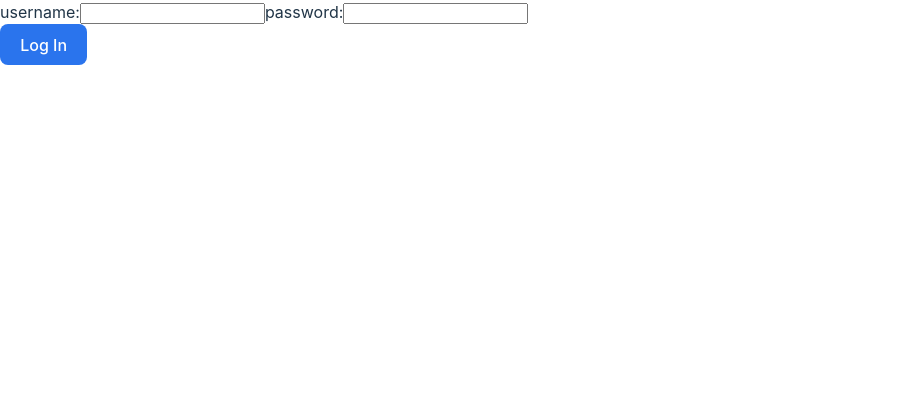
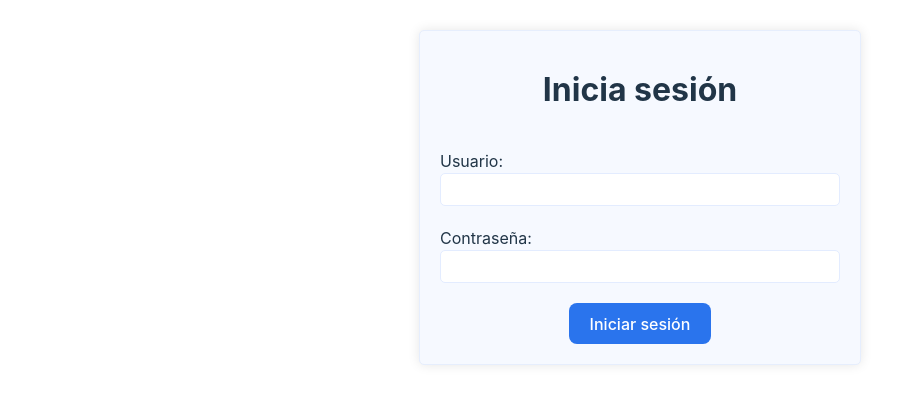
Before and after one commit to david-fb/people-list-web, a React (Vite) app: page /login in a window 1280 px wide. Shown: the top 404 px of the page, without its empty margins (0-924 px from the left). Built offline with nearby package versions, Linux system fonts and the light colour scheme.

Commit message:
add modal, login style

```diff
--- a/src/components/ModalUser.jsx
+++ b/src/components/ModalUser.jsx
@@ -4,6 +4,7 @@ import { useSelector, useDispatch } from 'react-redux';
 import { selectRefreshToken, userLogOut } from '../reducers/userSlice';
 import { createPerson, updateById } from '../services/api/person';
 import { toast } from 'react-toastify';
+import DeleteIcon from '../assets/DeleteIcon';
 
 import '../styles/ModalUser.css';
 
@@ -88,7 +89,7 @@ const ModalUser = forwardRef((props, ref) => {
   return (
     <div tabIndex={props.tabIndex} onFocus={props.onFocus} ref={ref} className="ModalUser">
       <button className="CloseButton" onClick={handleClose}>
-        Close
+        <DeleteIcon />
       </button>
       <h2>{title}</h2>
       <form ref={form} onSubmit={handleSubmit}>
@@ -120,7 +121,7 @@ const ModalUser = forwardRef((props, ref) => {
           </label>
         </div>
         <div className="buttonsContainer">
-          <button onClick={handleClose} type="button">
+          <button className="CancelButton" onClick={handleClose} type="button">
             Cancelar
           </button>
           <button>Guardar</button>
--- a/src/index.css
+++ b/src/index.css
@@ -70,6 +70,14 @@ button:focus-visible {
   outline: 4px auto -webkit-focus-ring-color;
 }
 
+input, select {
+  border: none;
+  padding: 8px 16px;
+  border-radius: 5px;
+  border: 1px solid #e3ecff;
+  background: #fff;
+}
+
 /* @media (prefers-color-scheme: light) {
   :root {
     color: #213547;
--- a/src/pages/Login.jsx
+++ b/src/pages/Login.jsx
@@ -3,6 +3,7 @@ import { useDispatch } from 'react-redux';
 import { logIn } from '../services/api/auth';
 import { userLogIn } from '../reducers/userSlice';
 import { useNavigate } from 'react-router-dom';
+import '../styles/Login.css';
 
 export default function Login() {
   const [username, setUsername] = useState('');
@@ -24,18 +25,19 @@ export default function Login() {
   };
 
   return (
-    <div>
-      <form onSubmit={handleSubmit}>
+    <main className="Login">
+      <form className="Login__form" onSubmit={handleSubmit}>
+        <h1>Inicia sesión</h1>
         <label>
-          username:
+          Usuario:
           <input type="text" value={username} onChange={(e) => setUsername(e.target.value)} />
         </label>
         <label>
-          password:
+          Contraseña:
           <input type="text" value={password} onChange={(e) => setPassword(e.target.value)} />
         </label>
-        <button>Log In</button>
+        <button>Iniciar sesión</button>
       </form>
-    </div>
+    </main>
   );
 }
--- a/src/styles/App.css
+++ b/src/styles/App.css
@@ -11,10 +11,15 @@
 }
 
 .App__content {
-  width: 100%;
+  width: 90%;
   max-width: 1200px;
   margin: 0 auto;
   display: flex;
   flex-direction: column;
   align-items: center;
 }
+
+.App__content h1{
+  text-align: center;
+  line-height: .9;
+}
--- /dev/null
+++ b/src/styles/Login.css
@@ -0,0 +1,28 @@
+.Login {
+    width: 100%;
+    min-height: 100vh;
+}
+
+.Login__form {
+    width: 400px;
+    background: #f6f9ff;
+    display: flex;
+    flex-direction: column;
+    padding: 20px;
+    border-radius: 5px;
+    margin: 30px auto 0;
+    gap: 20px;
+    align-items: center;
+    box-shadow: 0px 0px 12px rgba(0, 0, 0, .1);
+    border: 1px solid #e6eefd;
+}
+
+.Login__form h1 {
+    font-size: 32px;
+}
+
+.Login__form label {
+    display: flex;
+    flex-direction: column;
+    width: 100%;
+}
--- a/src/styles/ModalUser.css
+++ b/src/styles/ModalUser.css
@@ -1,6 +1,6 @@
 .ModalUser {
     position: relative;
-    background: #fff;
+    background: #f6f9ff;
     width: 90%;
     max-width: 500px;
     margin: 0 auto;
@@ -16,7 +16,24 @@
     position: absolute;
     top: 0;
     right: 0;
+    background: none;
+    border: none;
 }
+
+.CloseButton svg{
+    fill: red;
+}
+
+.CloseButton:hover svg{
+    fill: red;
+    transform: scale(1.1);
+}
+
+.CloseButton:hover {
+    background: none;
+    border: none;
+}
+
 
 .ModalUser form {
     width: 100%;
@@ -54,3 +71,12 @@
     justify-content: center;
     gap: 8px;
 }
+
+.CancelButton {
+    background: red;
+}
+
+.CancelButton:hover {
+    color: red;
+    border-color: red;
+}
```
